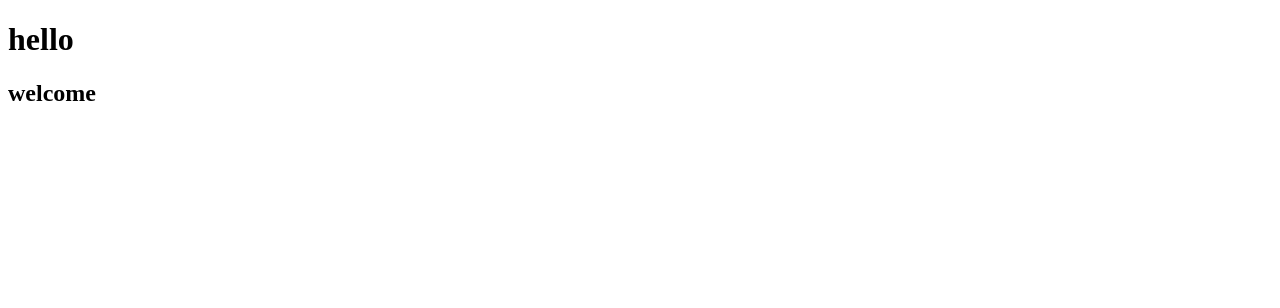
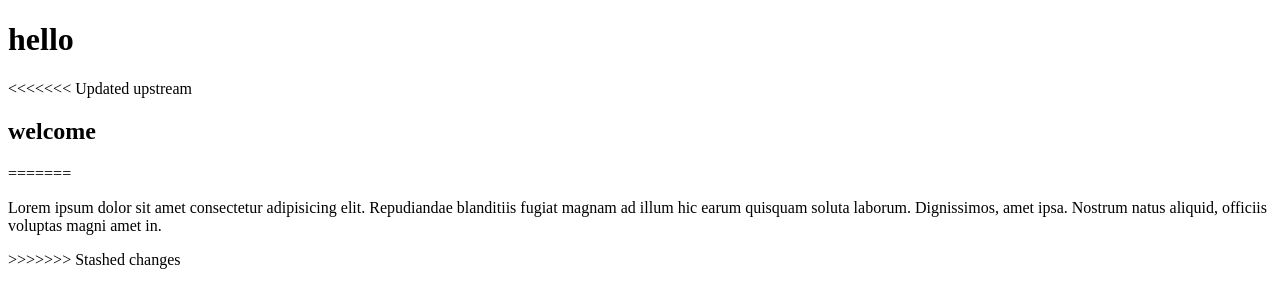
Before and after one commit to SANJAI-5/frentend, a plain HTML site: page index.html in a window 1280 px wide. Drawn offline with Linux system fonts and the light colour scheme.

Commit message:
add a html file

```diff
--- a/index.html
+++ b/index.html
@@ -7,6 +7,10 @@
 </head>
 <body>
     <h1>hello</h1>
+<<<<<<< Updated upstream
     <h2>welcome</h2>
+=======
+    <p>Lorem ipsum dolor sit amet consectetur adipisicing elit. Repudiandae blanditiis fugiat magnam ad illum hic earum quisquam soluta laborum. Dignissimos, amet ipsa. Nostrum natus aliquid, officiis voluptas magni amet in.</p>
+>>>>>>> Stashed changes
 </body>
 </html>
```
